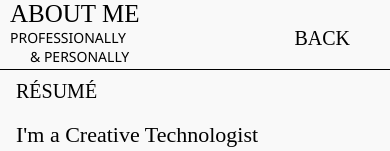
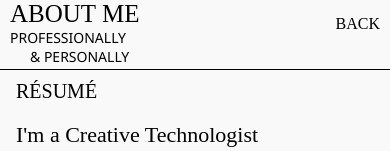
Before and after one commit to davidcrobert/Portfolio, a React (Create React App) app: page /about in a window 390 px wide. Shown: the top 151 px of the page. Built offline with nearby package versions, Linux system fonts and the light colour scheme.

Commit message:
Reposition INFO button
INFO button now next to Back button in header

```diff
--- a/src/components/Header.js
+++ b/src/components/Header.js
@@ -21,12 +21,14 @@ const Header = ({ title, subtitle1, subtitle2, year, backLink, backLinkText, sho
         </h1>
         <h2 className={`${styles.subtext} ${styles.intro}`}>{subtitle1}</h2>
         <h2 className={`${styles.subtext} ${styles.intro} ${styles.secondSubtext}`}>{subtitle2}</h2>
-        {showInfoButton && (
-          <button onClick={toggleInfoButton} className={styles.infoButton}>INFO {infoButtonText}</button>
-        )}
-        {backLink && (
-          <Link to={backLink} className={`${styles.back} ${styles.skew} ${styles.left}`}>{backLinkText || 'back'}</Link>
-        )}
+        <div className={styles.headerButtons}>
+          {showInfoButton && (
+            <button onClick={toggleInfoButton} className={`${styles.infoButton} ${styles.headerButton}`}>INFO {infoButtonText}</button>
+          )}
+          {backLink && (
+            <Link to={backLink} className={`${styles.back} ${styles.skew} ${styles.left} ${styles.headerButton}`}>{backLinkText || 'back'}</Link>
+          )}
+        </div>
       </div>
     </header>
   );
--- a/src/components/Header.module.css
+++ b/src/components/Header.module.css
@@ -6,6 +6,10 @@
   border-bottom: black 1px solid;
   width: 100%;
   padding-bottom: 3px;
+}
+
+.headerContent {
+  position: relative;
 }
 
 .intro {
@@ -25,10 +29,15 @@
   margin-left: 30px;
 }
 
-.back {
+.headerButtons {
   position: absolute;
   top: 27px;
-  right: 40px;
+  right: 20px;
+  display: flex;
+  gap: 30px;
+}
+
+.headerButton {
   color: black;
   text-decoration: none;
   font-size: 20px;
@@ -36,31 +45,35 @@
   transition: transform 0.2s linear;
 }
 
-.skew.left:hover {
+.infoButton {
+  background: none;
+  border: none;
+  padding: 0;
+  font: inherit;
+  cursor: pointer;
+  outline: inherit;
+  font-size: 20px;
+}
+
+.back.skew.left:hover {
   transform: skew(20deg);
 }
 
-.infoButton {
-  position: absolute;
-  top: 50%;
-  left: 50%;
-  transform: translate(-50%, -22.5%);
-  background: none;
-  border: none;
-  font-size: 20px;
-  font-family: 'Segoe UI', Tahoma, Geneva, Verdana, sans-serif;
-  text-transform: uppercase;
-  cursor: pointer;
-  padding: 5px 10px;
-  transition: background-color 0.2s;
-}
-
 .infoButton:hover {
-  background-color: rgba(0, 0, 0, 0.1);
+  transform: skew(-20deg);
 }
 
 @media only screen and (max-width: 600px) {
   .header h1.intro {
     width: 50%;
   }
+
+  .headerButtons {
+    top: 15px;
+    right: 10px;
+  }
+
+  .headerButton {
+    font-size: 16px;
+  }
 }
```
